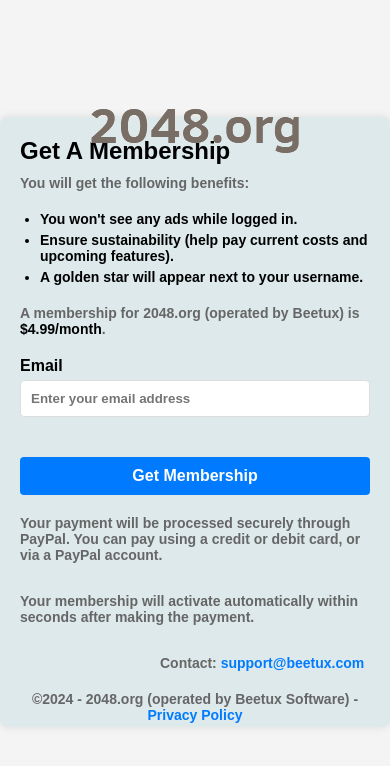
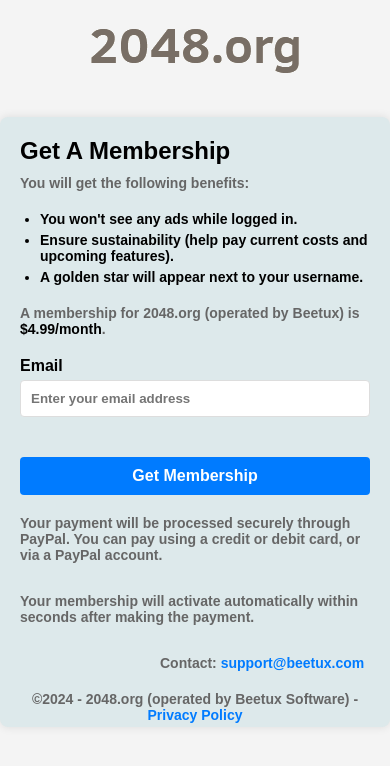
Before and after one commit to Indrasena-913/2048-Game, a plain HTML site: page mem.html in a window 390 px wide. Drawn offline with Linux system fonts and the light colour scheme.

Commit message:
Update mem.css

```diff
--- a/mem.css
+++ b/mem.css
@@ -133,3 +133,8 @@ footer a:hover {
 	position: absolute;
 	top: 100px;
 }
+@media (max-width: 576px) {
+	.game-name {
+		position: absolute;
+		top: 20px;
+	}
```
